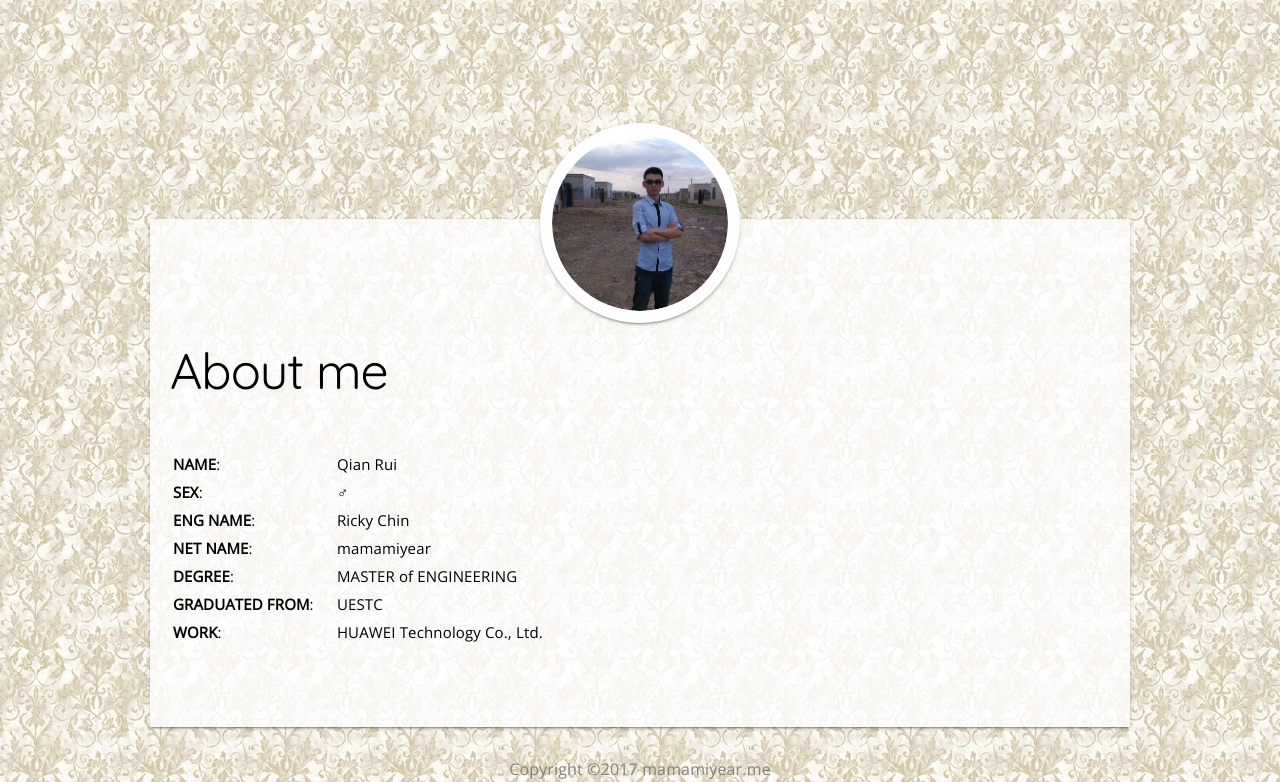
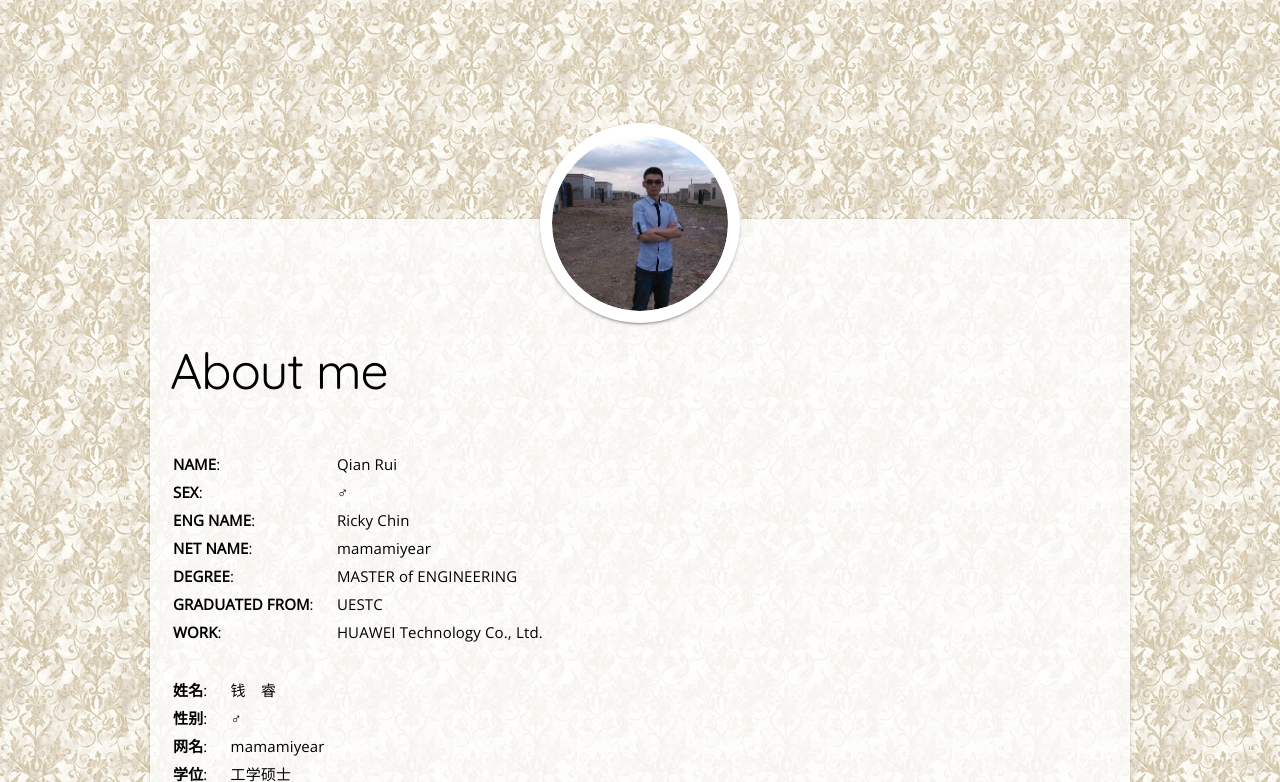
Before and after one commit to mamamiyear/mamamiyear.github.io, a Jekyll site: the page built from about.md, in a window 1280 px wide. Shown: the top 782 px of the page. Built offline with Jekyll 4.4.1, drawn with Linux system fonts in a browser that asks for light colours; grey boxes are pictures that could not be loaded.

Commit message:
add ABOUT ME in Chinese.

```diff
--- a/about.md
+++ b/about.md
@@ -13,3 +13,13 @@ permalink: /about/
 |**DEGREE**:            &emsp;      |MASTER of ENGINEERING|
 |**GRADUATED FROM**:    &emsp;      |UESTC|
 |**WORK**:              &emsp;      |HUAWEI Technology Co., Ltd.|
+
+
+|                                |      |
+| ----                           | ---- |
+|**姓名**:            &emsp;      |钱&emsp;睿|
+|**性别**:            &emsp;      |♂ |
+|**网名**:            &emsp;      |mamamiyear|
+|**学位**:            &emsp;      |工学硕士|
+|**毕业**:            &emsp;      |电子科技大学|
+|**工作**:            &emsp;      |华为技术有限公司|
```
Also changed, not shown: js/index.js (+7 -12 lines).
